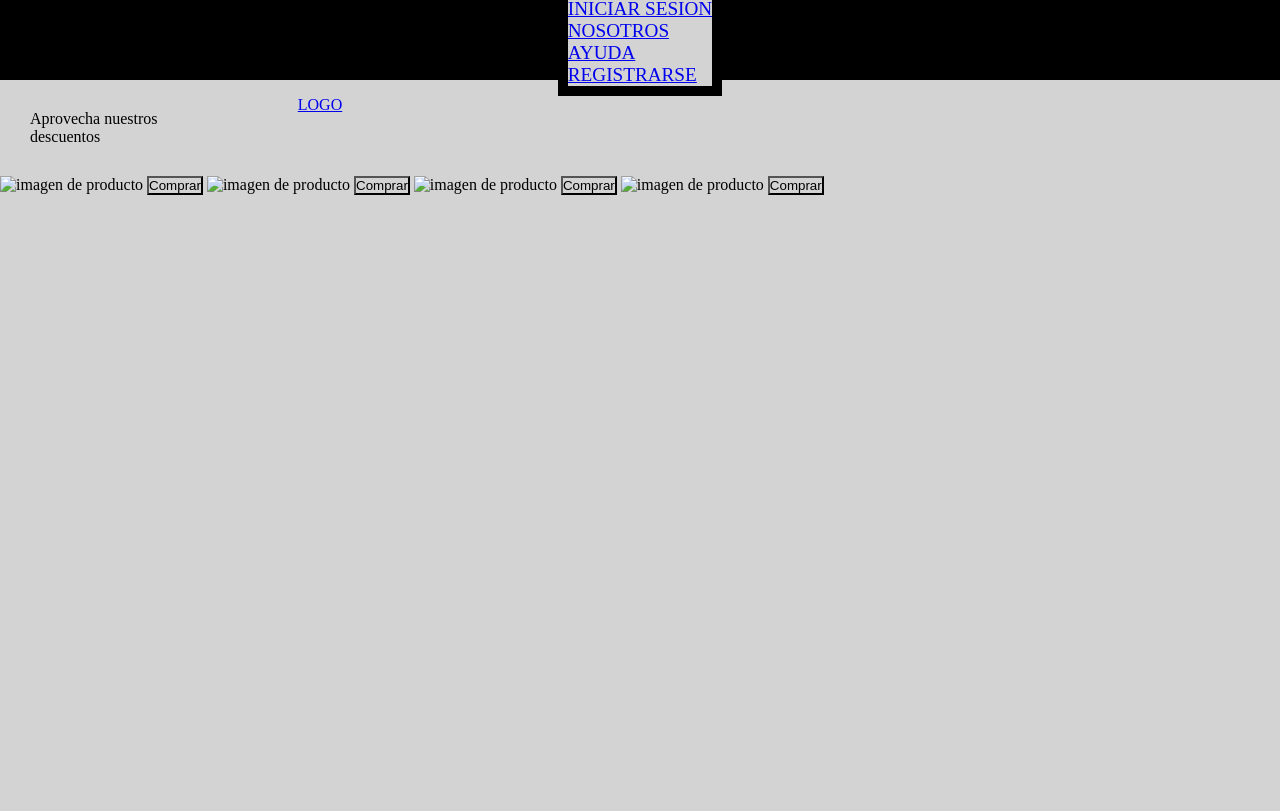
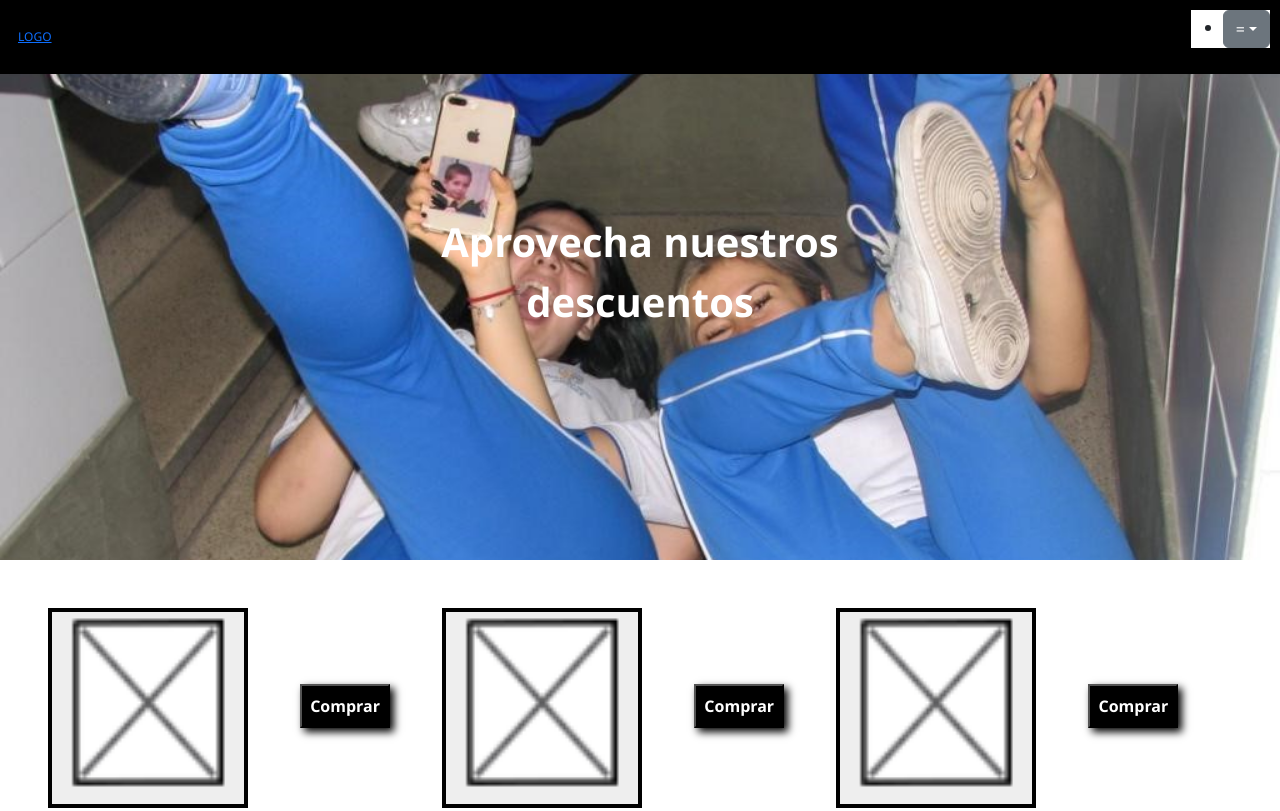
Before and after one commit to solchi/coderproyecto, a plain HTML site: page index.html in a window 1280 px wide. Shown: the top 811 px of the page. Drawn offline with nearby package versions, Linux system fonts and the light colour scheme.

Commit message:
agrego archivos

```diff
--- a/css/styles.css
+++ b/css/styles.css
@@ -1,64 +1,173 @@
 *{
     margin: 0;
     padding: 0;
-    background-color: lightgray;
+    background-color: white;
     box-sizing: border-box;
+    font-family: 'Segoe UI', Tahoma, Geneva, Verdana, sans-serif;
 
 }
 
 
-.botones {
-    display: inline-block;
-    font-size: larger;
-    border: 10px solid black;
-    grid-area: logo;
+
+
+/*CABECERA*/
+
+a {
+    text-decoration: none;
+    background-color: black;
+    color: white;
+    padding: 1vh;
+    font-size: 1.5vh;
+
+}
+/*
+.botones{
+    list-style: none;
+    display: flex;
+    justify-content: space-around;
 }
 
-.barra {
-    height: 10vh;
-    background-color: black;
-    display: grid;
-    grid-template-rows: 1fr 1fr ;
-    grid-template-columns: 1fr 1fr ;
-    grid-template-areas:"logo logo"
-                        "bUno bDos";
-    justify-content: center;
-    align-items: center;
-    align-content: center;
-    justify-items: center;
+.botones li a{
+    display: block;
+    padding: 15px 20px;
+    color: white;
+    text-decoration: none;
 }
 
-#botoneraUno {
-    grid-area:bUno ;
+
+.botonesSecu{
+    position: absolute;
+    left: 175vh;
+    display: none;
+    list-style: none;
+    width: 50vh;
 
 }
 
-#botoneraDos{
-    grid-area:bDos ;
+.botones li:hover .botonesSecu{
+    display: block;
+}
+
+.botonesSecu li:hover{
+    background-color: black;
+}
+
+.botonesSecu li a{
+    display: block;
+    color: white;
+    padding: 20px 20px 20px 20px;
+    text-decoration: none;
+}
+
+*/
+.barra {
+	min-height: 70px;
+    width: 100%;
+    display: flex;
+	position: fixed;
+    background-color: black;
+    align-items: center;
+    justify-content: space-between;
+    padding: 10px;
+
+}
+
+.logo{
+    display: flex;
+    align-items: center;
+}
+
+a:hover{
+    color: lightgreen;
+}
+
+
+/*FIN D CABECERA*/
+
+
+
+
+
+
+/*INICIO DE CUERPO DE PAGINA*/
+
+
+
+
+/*PUBLICIDAD*/
+
+.publicidad{
+    display: flex;
+    align-items: center;
+    justify-content: center;
+    text-align: center;
+    flex-direction: column;
+    height: 70vh;
+    width: 100%;
+    background-size: cover;
+    background-image:url(../images/martayluisa.jpeg);
+    background-repeat: no-repeat;
+    background-position: center center;
 
 }
 
 
-.fondo {
-    margin: 10;
-    border: 0;
-    padding: 100px;
+.texto {
+    text-align: center;
+    font-size: 5vh;
+    color: white;
+    background-color: transparent;
+    font-weight: bold;
+    animation:flipInX;
+    animation-duration: 3s;
+}
+
+
+/*PRODUCTOS*/
+
+.productos{
+    height: 25vh;
+    width: 25vh;
+    margin: 6vh;
+    border: 0.5vh solid black;
+
+}
+
+.cartas {
+    width: 100%;
+    height: 15vh;
+}
+
+button{
+    background-color: black;
+    color: white;
+    border-radius: 1vh;
+    padding: 1vh 1vh;
+    background-size: 10vh;
+    box-shadow: 0.5vh 0.5vh 1vh black;
+    font-size: medium;
+    font-family: Arial, Helvetica, sans-serif;
+    font-weight: bold;
+}
+
+button:hover{
+    background: rgb(0,0,0);
+    background: linear-gradient(315deg, rgba(0,0,0,1) 0%, rgba(51,244,25,1) 86%);;
 
 }
 
 
-.publicidad {
-    margin: 30px;
-    border: 1em;
-    padding: 0;
-    border-color: black;
 
 
-}
+/*FIN DE CUERPO*/
+
+
+
+
+
 
 .formulario {
     color: black;
-    font-style: italic;
     background-color: white;
     font-size: larger;
     margin: 75px;
@@ -68,7 +177,6 @@
     margin: 300px 300px 300px 750px;
     border: black solid;
 }
-
 
 .integrantes{
     margin: 150px;
@@ -88,23 +196,19 @@
     border: black solid;
 }
 
+/*REVISARLO
+.footer {
 
-.footer {
-    position: absolute;
-    bottom: 0;
     width: 100%;
-    height: 60px;
+    height: 10vh;
     background-color: black;
     display: flex;
     flex-wrap: wrap;
     justify-content: space-around;
-}
+    bottom: 0;
+    margin: auto;
 
 
-.whatsapp {
-    position: fixed ;
-    top: 800px;
-    left: 25px;
-    right: 250;
-    bottom: 0;
+
 }
+*/
--- a/index.html
+++ b/index.html
@@ -5,15 +5,14 @@
     <meta http-equiv="X-UA-Compatible" content="IE=edge">
     <meta name="viewport" content="width=device-width, initial-scale=1.0">
     <link rel="stylesheet" href="./css/styles.css">
-    <!--<link href="https://cdn.jsdelivr.net/npm/bootstrap@5.2.0/dist/css/bootstrap.min.css" rel="stylesheet" integrity="sha384-gH2yIJqKdNHPEq0n4Mqa/HGKIhSkIHeL5AyhkYV8i59U5AR6csBvApHHNl/vI1Bx" crossorigin="anonymous">
-    <script src="https://cdn.jsdelivr.net/npm/bootstrap@5.2.0/dist/js/bootstrap.bundle.min.js" integrity="sha384-A3rJD856KowSb7dwlZdYEkO39Gagi7vIsF0jrRAoQmDKKtQBHUuLZ9AsSv4jD4Xa" crossorigin="anonymous"></script>-->
+    <link href="https://cdn.jsdelivr.net/npm/bootstrap@5.2.0/dist/css/bootstrap.min.css" rel="stylesheet" integrity="sha384-gH2yIJqKdNHPEq0n4Mqa/HGKIhSkIHeL5AyhkYV8i59U5AR6csBvApHHNl/vI1Bx" crossorigin="anonymous">
     <link rel="stylesheet" href="https://cdnjs.cloudflare.com/ajax/libs/animate.css/4.1.1/animate.min.css"/>
     <title>INICIO</title>
 </head>
 
 
 <body>
-
+    <script src="https://cdn.jsdelivr.net/npm/bootstrap@5.2.0/dist/js/bootstrap.bundle.min.js" integrity="sha384-A3rJD856KowSb7dwlZdYEkO39Gagi7vIsF0jrRAoQmDKKtQBHUuLZ9AsSv4jD4Xa" crossorigin="anonymous"></script>
 <header>
 
 
@@ -26,19 +25,20 @@
     <div>
     <a class="logo" href="./index.html">LOGO</a>
     </div>
-    <ul class="botones">
-    <li><a href="./pages/formulario.html">=</a>
-    <ul class="botonesSecu">
-    <li><a href="./pages/formulario.html">INICIAR SESION</a></li>
-    <li><a href="./pages/nosotros.html">NOSOTROS</a></li>
-    <li><a href="./pages/ayuda.html">AYUDA</a></li>
-    <li><a href="./pages/registrarse.html">REGISTRARSE</a></li>
+    <ul class= "dropdown">
+    <li><a class="btn btn-secondary dropdown-toggle" type="button" data-bs-toggle="dropdown" aria-expanded="false" href="./pages/formulario.html">=</a>
+    <ul class="dropdown-menu">
+    <li><a class="dropdown-item" href="./pages/formulario.html">INICIAR SESION</a></li>
+    <li><a class="dropdown-item" href="./pages/nosotros.html">NOSOTROS</a></li>
+    <li><a class="dropdown-item" href="./pages/ayuda.html">AYUDA</a></li>
+    <li><a class="dropdown-item" href="./pages/registrarse.html">REGISTRARSE</a></li>
     </ul>
 </li>
 </div>
 
 
 <!--CUERPO-->
+
 
 <section class="publicidad">
     <p class="texto">Aprovecha nuestros <br> descuentos </p>
```
Also changed, not shown: pages/ayuda.html (added, +66 -0 lines), pages/formulario.html (added, +70 -0 lines), pages/nosotros.html (added, +83 -0 lines), pages/registrarse.html (added, +76 -0 lines), images/Captura de pantalla 2022-07-26 093535.png (added), images/FORMA DE IMAGEN .png (added), images/carrito.jpg (added), images/instagram.jpg (added), images/marta y luisa1.jpeg (added), images/martayluisa.jpeg (added), images/wpp.png (added), prototipo/ayuda.png (added), prototipo/index.png (added), prototipo/iniciar sesion .png (added), 2 more files, 2 other files.
